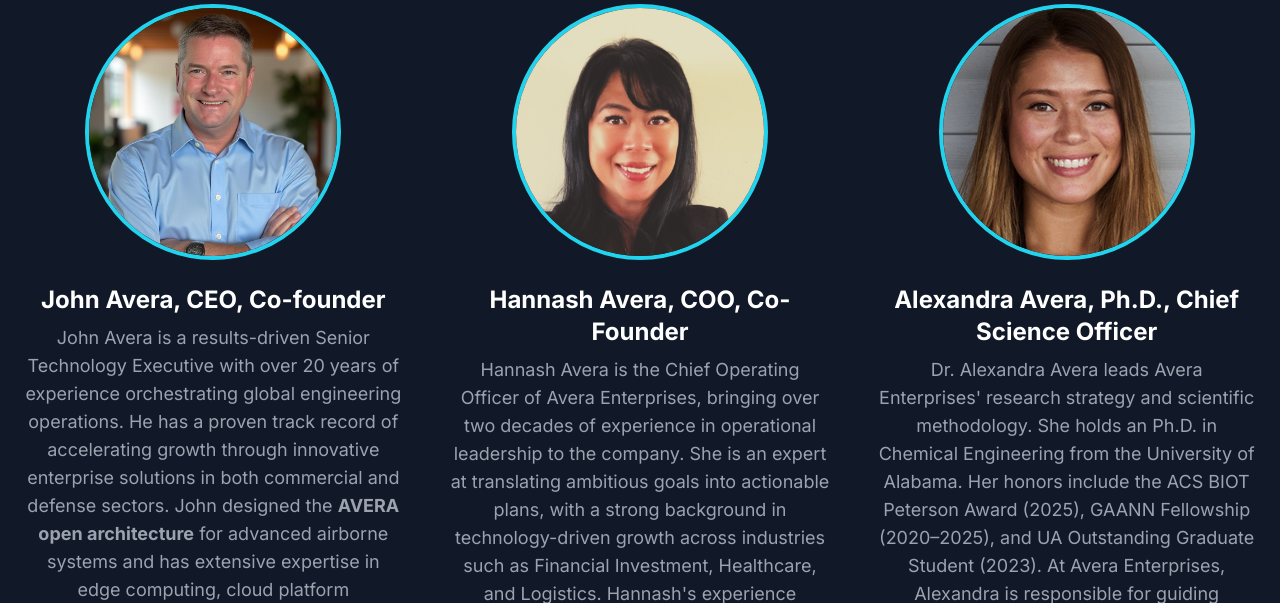
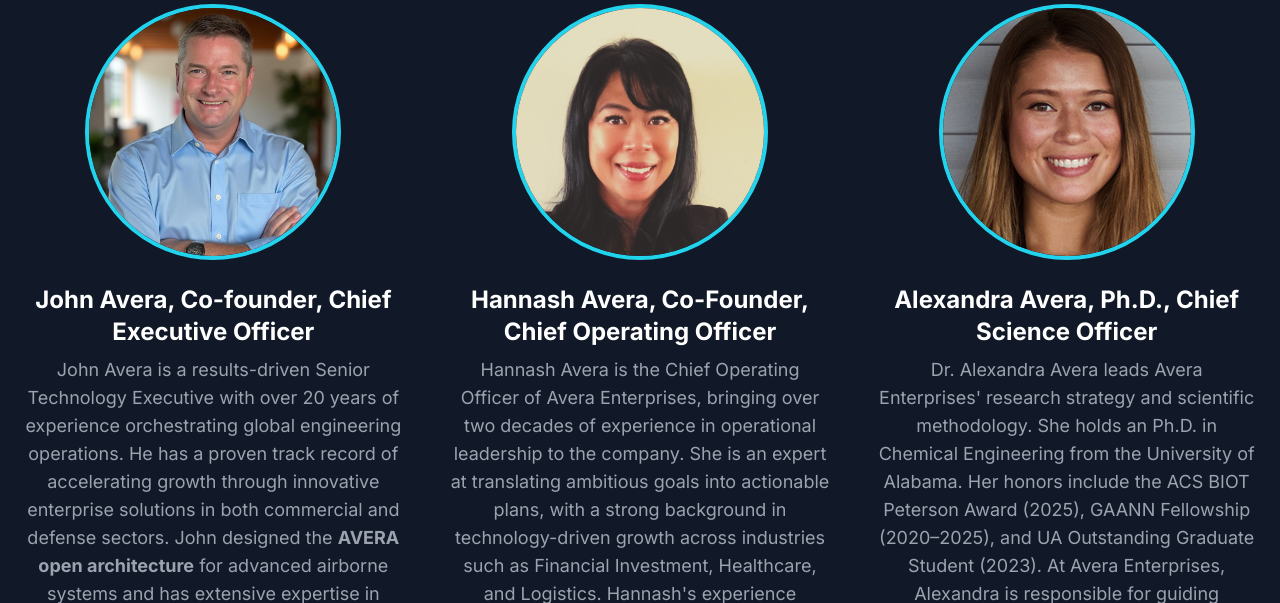
Before and after one commit to jhavera/aei-website, a Flask app: page / in a window 1280 px wide. Shown: the part 3990-4593 px from the top of the page. Run offline with Flask 3, Linux system fonts and the light colour scheme; some libraries are stand-ins or nearby versions.

Commit message:
Update titles for John and Hannash Avera

```diff
--- a/templates/index.html
+++ b/templates/index.html
@@ -263,7 +263,7 @@
                         <div class="w-64 h-64 rounded-full overflow-hidden mb-6 border-4 border-cyan-400">
                             <img src="{{ url_for('static', filename='images/john-avera-headshot.jpg') }}" alt="Headshot of John Avera" class="w-full h-full object-cover object-[10%_20%]" loading="lazy" decoding="async" width="256" height="256">
                         </div>
-                        <h3 class="text-2xl font-bold text-white mb-2">John Avera, CEO, Co-founder</h3>
+                        <h3 class="text-2xl font-bold text-white mb-2">John Avera, Co-founder, Chief Executive Officer</h3>
                         <p class="text-lg max-w-prose mx-auto text-gray-400">
                             John Avera is a results-driven Senior Technology Executive with over 20 years of experience orchestrating global engineering operations. He has a proven track record of accelerating growth through innovative enterprise solutions in both commercial and defense sectors. John designed the <strong>AVERA open architecture</strong> for advanced airborne systems and has extensive expertise in edge computing, cloud platform engineering, and AI-driven solutions. His capabilities are further strengthened by a distinguished military career as a <strong>Colonel in the U.S. Army National Guard</strong>, where he has over 20 years of Army and Joint Operations experience. For his meritorious service in combat operations, he is a recipient of <strong>three Bronze Stars</strong>.
                         </p>
@@ -273,7 +273,7 @@
                         <div class="w-64 h-64 rounded-full overflow-hidden mb-6 border-4 border-cyan-400">
                             <img src="{{ url_for('static', filename='images/hannash-avera-headshot.jpg') }}" alt="Headshot of Hannash Avera" class="w-full h-full object-cover" loading="lazy" decoding="async">
                         </div>
-                        <h3 class="text-2xl font-bold text-white mb-2">Hannash Avera, COO, Co-Founder</h3>
+                        <h3 class="text-2xl font-bold text-white mb-2">Hannash Avera, Co-Founder, Chief Operating Officer</h3>
                         <p class="text-lg max-w-prose mx-auto text-gray-400">
                             Hannash Avera is the Chief Operating Officer of Avera Enterprises, bringing over two decades of experience in operational leadership to the company. She is an expert at translating ambitious goals into actionable plans, with a strong background in technology-driven growth across industries such as Financial Investment, Healthcare, and Logistics. Hannash's experience includes a pivotal role on the nationwide Positive Train Control (PTC) initiative, demonstrating her skill in managing complex, high-stakes projects and navigating a demanding regulatory environment. At Avera Enterprises, she is focused on building and scaling the company's operational capabilities, ensuring a strong, efficient foundation for future growth.
                         </p>
```
